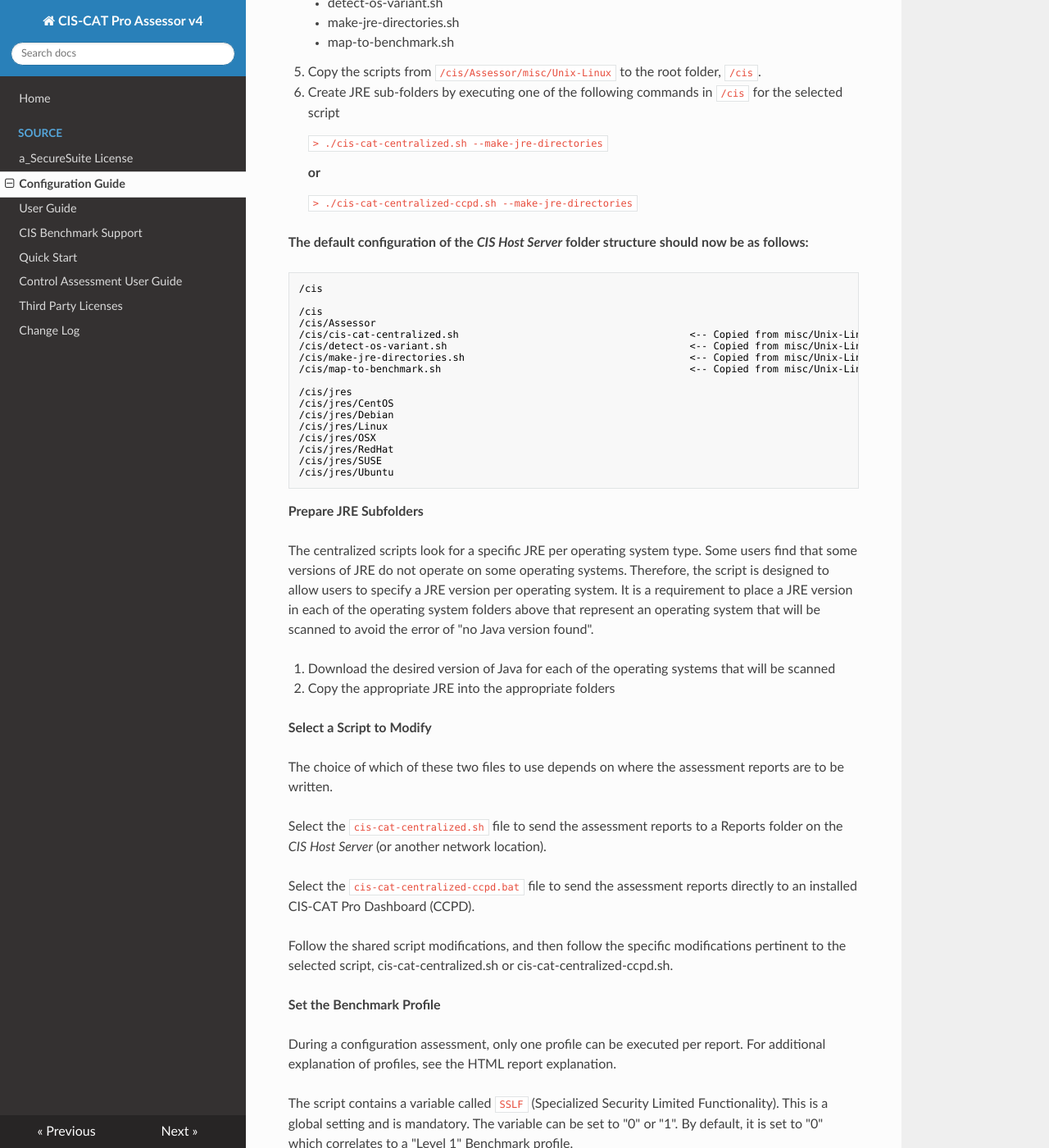
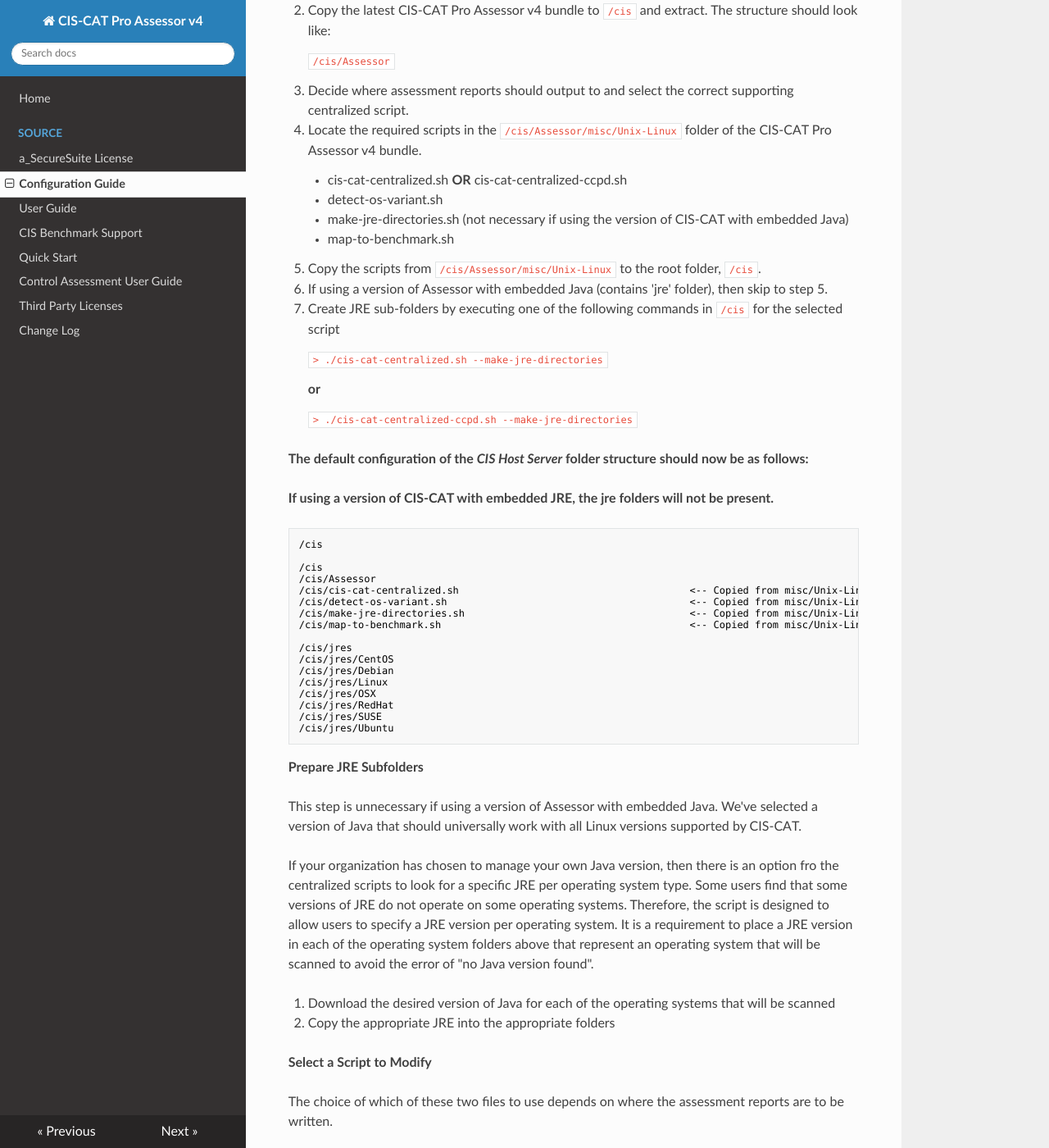
Before and after one commit to CISecurity/CCPA-Docs, an MkDocs documentation site: the page built from docs/Configuration Guide.md, in a window 1280 px wide and 1400 px high, scrolled down 50936 px. Shown: the whole window at 82% size. Built offline with MkDocs 1.6.1, drawn with Linux system fonts in a browser that asks for light colours; nearby versions of some CDN libraries; some of the changed text lies outside the part shown.

Commit message:
update centralized

```diff
--- a/docs/Configuration Guide.md
+++ b/docs/Configuration Guide.md
@@ -1290,18 +1290,21 @@
 ![](https://i.imgur.com/KiAmbP0.png)
 
 2. Unzip the CIS-CAT bundle within the **CIS** folder on the *CIS Host Server* and move the Assessor folder to the root of the **CIS** folder.
-3. Create the following directories beneath the CIS folder on the *CIS Host Server*:
+3. If using a version of CIS-CAT that has embedded Java (contains the 'jre' folder), then go to Step 6, else go to next step
+4. Create the following directories beneath the CIS folder on the *CIS Host Server*:
 	- Java
 	- Java64
 	- Reports
-4. To copy the java runtime (JRE) to the CIS folder do the following:
+5. To copy the java runtime (JRE) to the CIS folder do the following:
 	- Browse to the location where Java is installed, by default Java is located at “%ProgramFiles%\Java”.
 	- Copy the 32-bit JRE that applies to the targets you will be evaluating, such as jre1.8.0_201, to the Java folder created above
 	- Copy the 64-bit JRE that applies to the targets you will be evaluating, such as jre1.8.0_201, to the Java64 folder created above
-5. Move the Assessor\misc\Windows\cis-cat-centralized.bat file or the Assessor\misc\Windows\cis-cat-centralized-ccpd.bat file to the root of the CIS folder, depending on whether you want to write the assessment reports to the *CIS Host Server* or configure the centralized script to send the assessment reports directly to a CIS-CAT Pro Dashboard (CCPD).
-6. Share the **CIS** folder as CIS.
+6. Move the Assessor\misc\Windows\cis-cat-centralized.bat file or the Assessor\misc\Windows\cis-cat-centralized-ccpd.bat file to the root of the CIS folder, depending on whether you want to write the assessment reports to the *CIS Host Server* or configure the centralized script to send the assessment reports directly to a CIS-CAT Pro Dashboard (CCPD).
+7. Share the **CIS** folder as CIS.
 
 The resulting directory structure should be as follows:
+
+If using the embedded Java, then CIS\Java and CIS\Java64 folders are not necessary.
 
 	- CIS\Assessor
 	- CIS\Assessor\benchmarks
@@ -1348,7 +1351,7 @@
 
 	SET JavaPath=Java\jre
 	SET JavaPath64=Java64\jre
-Note that the 32-bit and 64-bit JRE paths are those installed in step 4 under the **Create CIS Share on the CIS Hosting Server** section above.
+Note that the 32-bit and 64-bit JRE paths are those installed in step 4 under the **Create CIS Share on the CIS Hosting Server** section above. **Updates to this setting is NOT NEEDED if using the version of CIS-CAT with embedded Java.** The script will automatically point to the 'jre' folder with the embedded java.
 
 	SET JavaMaxMemoryMB=2048
 Indicate the maximum amount of memory CIS-CAT will allocate for execution.  The default is 2048 MB.  When executing with 32-bit versions of the JRE, this value should be set to a maximum of 1024 MB. This value may need to be lower depending on other processes running on the machine.  64-bit JRE’s may allocate as much memory as is required, limited by the available memory of machines invoking CIS-CAT.
@@ -1415,7 +1418,7 @@
 
 	SET JavaPath=Java\jre
 	SET JavaPath64=Java64\jre
-Note that the 32-bit and 64-bit JRE paths are those installed in step 4 under the **Create CIS Share on the CIS Hosting Server** section above.
+Note that the 32-bit and 64-bit JRE paths are those installed in step 4 under the **Create CIS Share on the CIS Hosting Server** section above. **Updates to this setting is NOT NEEDED if using the version of CIS-CAT with embedded Java.** The script will automatically point to the 'jre' folder with the embedded java.
 
 	SET JavaMaxMemoryMB=2048
 Indicate the maximum amount of memory CIS-CAT will allocate for execution.  The default is 2048 MB.  When executing with 32-bit versions of the JRE, this value should be set to a maximum of 1024 MB.  This value may need to be lower depending on other processes running on the machine. 64-bit JRE’s may allocate as much memory as is required, limited by the available memory of machines invoking CIS-CAT.
@@ -1477,9 +1480,9 @@
 
 **Key steps to begin setup:**
 
-1. Identify the host server where CIS-CAT and a JRE will reside
+1. Identify the host server where CIS-CAT and a JRE will reside (if using a version of CIS-CAT without embedded Java)
 2. Follow the [CIS Host Server Setup](#hostServerSetup)
-3. [Prepare the Java Runtime Environment(JRE)](#prepareJRE)
+3. Optionally [Prepare the Java Runtime Environment(JRE)](#prepareJRE) if using a version of CIS-CAT without embedded Java
 4. Decide if your organization desires reports to automatically upload to CIS-CAT Pro Dashboard
 5. [Select the appropriate script](#selectScript) to use (cis-cat-centralized.sh or cis-cat-centralized-ccpd.sh)
 6. Modify the selected script
@@ -1507,10 +1510,11 @@
 3. Locate the required scripts in the `/cis/Assessor/misc/Unix-Linux` folder of the CIS-CAT Pro Assessor v4 bundle.
     * cis-cat-centralized.sh **OR** cis-cat-centralized-ccpd.sh
     * detect-os-variant.sh
-    * make-jre-directories.sh
+    * make-jre-directories.sh (not necessary if using the version of CIS-CAT with embedded Java)
     * map-to-benchmark.sh
 3. Copy the scripts from `/cis/Assessor/misc/Unix-Linux` to the root folder, `/cis`.
-4. Create JRE sub-folders by executing one of the following commands in `/cis` for the selected script
+4. If using a version of Assessor with embedded Java (contains 'jre' folder), then skip to step 5.
+5. Create JRE sub-folders by executing one of the following commands in `/cis` for the selected script
 
 
 	`> ./cis-cat-centralized.sh --make-jre-directories`
@@ -1520,6 +1524,8 @@
 	`> ./cis-cat-centralized-ccpd.sh --make-jre-directories`
 
    **The default configuration of the *CIS Host Server* folder structure should now be as follows:**
+
+   **If using a version of CIS-CAT with embedded JRE, the jre folders will not be present.**
 
 	/cis
 
@@ -1542,7 +1548,9 @@
 <a name="prepareJRE"></a>
 **Prepare JRE Subfolders**
 
-The centralized scripts look for a specific JRE per operating system type. Some users find that some versions of JRE do not operate on some operating systems. Therefore, the script is designed to allow users to specify a JRE version per operating system. It is a requirement to place a JRE version in each of the operating system folders above that represent an operating system that will be scanned to avoid the error of "no Java version found".
+This step is unnecessary if using a version of Assessor with embedded Java. We've selected a version of Java that should universally work with all Linux versions supported by CIS-CAT.
+
+If your organization has chosen to manage your own Java version, then there is an option fro the centralized scripts to look for a specific JRE per operating system type. Some users find that some versions of JRE do not operate on some operating systems. Therefore, the script is designed to allow users to specify a JRE version per operating system. It is a requirement to place a JRE version in each of the operating system folders above that represent an operating system that will be scanned to avoid the error of "no Java version found".
 
 
 1. Download the desired version of Java for each of the operating systems that will be scanned
```
